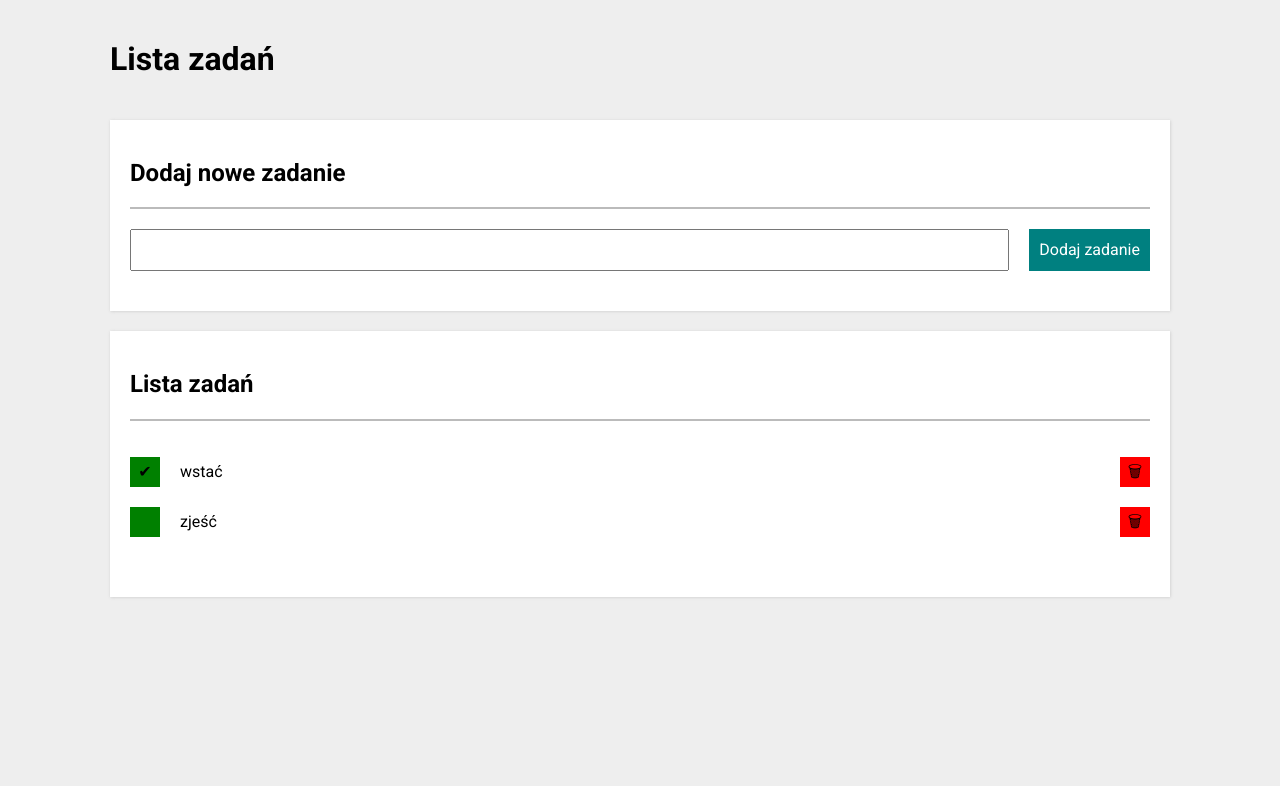
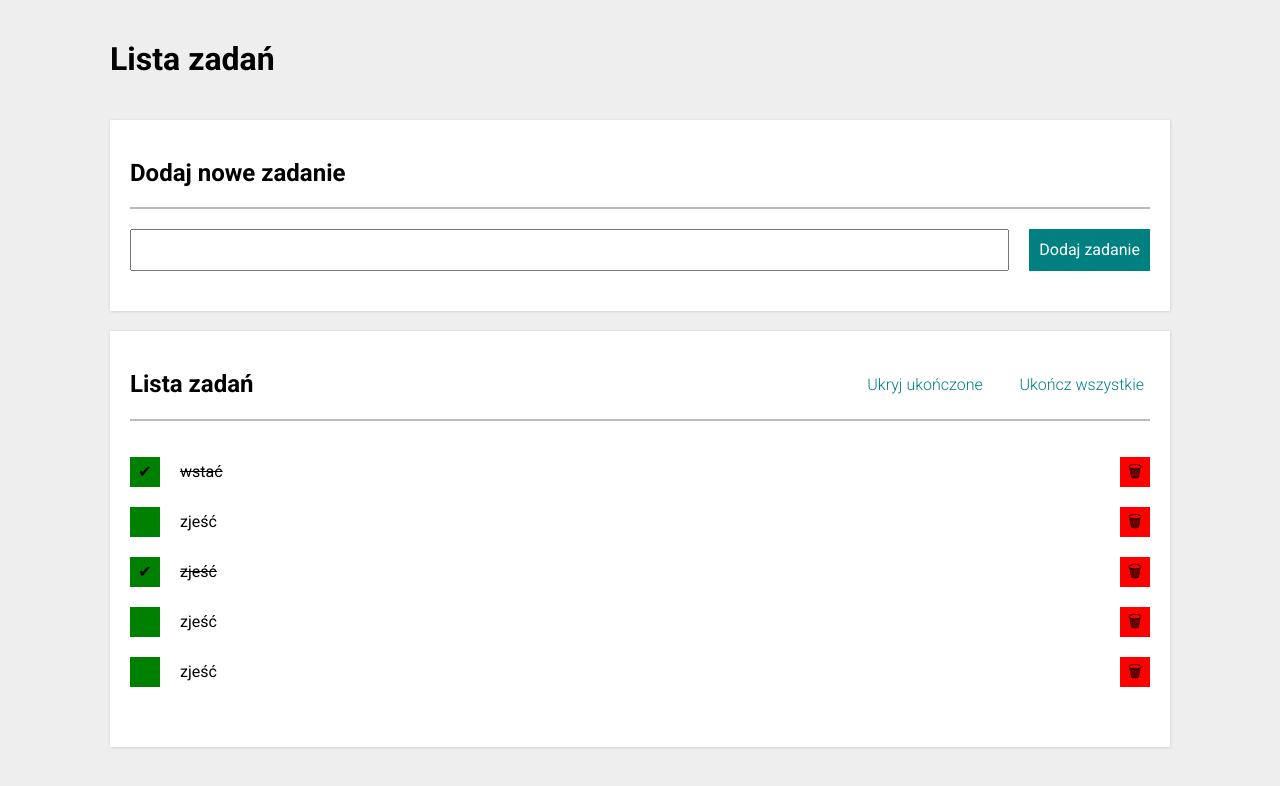
Before and after one commit to Wojciech9142/newToDoList, a plain HTML site: page index.html in a window 1280 px wide. Drawn offline with nearby package versions, Linux system fonts and the light colour scheme.

Commit message:
added showing and hiding options to to do list

```diff
--- a/css/tasklist.css
+++ b/css/tasklist.css
@@ -40,3 +40,7 @@
     align-items: center;
     margin-bottom: 20px;
 }
+
+.taskList__item--done{
+    text-decoration: line-through;
+}
--- a/index.html
+++ b/index.html
@@ -38,7 +38,7 @@
             <header class="section__header">
                 <h2>Lista zadań</h2>
                 <div class="tasksListOptions">
-                    <button class="taskListOptions__button">Pokaż ukończone</button>
+                    <button class="taskListOptions__button">Ukryj ukończone</button>
                     <button class="taskListOptions__button">Ukończ wszystkie</button>
                 </div>
             </header>
--- a/js/script.js
+++ b/js/script.js
@@ -1,4 +1,4 @@
-{
+
 const tasksList = [
     {
         content: "wstać",
@@ -7,39 +7,85 @@
     {
         content: "zjeść",
         done: false,
-        }
+    },
+    {
+        content: "zjeść",
+        done: true,
+    },
+    {
+        content: "zjeść",
+        done: false,
+    },
+    {
+        content: "zjeść",
+        done: false,
+    },
 ];
 
 const reloadList = () => {
     const listElement = document.querySelector(".js-tasksList");
 
-        for(const task of tasksList){
+    listElement.innerHTML = "";
+
+    for (const task of tasksList) {
         listElement.innerHTML += `
-                ${(task.done) ? "<li class=\" taskList__item taskList__item--done \" >" :  "<li class=\" taskList__item \" >" }
-                    <div class="taskList__toggleButton">
+                <li class=" taskList__item ">
+                    <div class="taskList__toggleButton js-toggleButton">
                         ${(task.done) ? "✔" : ""}
                     </div>
-                        ${task.content}
-                    <div class="taskList__removeButton">
+                        <span ${task.done ? "class=\" taskList__item--done \" " : " "} > ${task.content} </span>
+                    <div class="taskList__removeButton js-removeButton">
                         🗑
                     </div>
                 </li>
             `;
     }
+
+    const toggleButtonElements = document.querySelectorAll(".js-toggleButton");
+
+    toggleButtonElements.forEach((toggleButton, index) => {
+        toggleButton.addEventListener("click", () => {
+            tasksList[index].done = !tasksList[index].done;
+            reloadList();
+            console.log(tasksList[index].done)
+        });
+    });
+
+    const removeButtonElements = document.querySelectorAll(".js-removeButton");
+
+    removeButtonElements.forEach((removeButton, index) => {
+        removeButton.addEventListener("click", () => {
+            tasksList.splice(index, 1);
+            reloadList();
+            togglingOptions();
+        });
+
+    });
+
+
+};
+
+const togglingOptions = () => {
+    const taskListOptionsButtons = document.querySelectorAll(".taskListOptions__button");
+
+    for (const option of taskListOptionsButtons) {
+        console.log(tasksList.length);
+        (tasksList.length === 0) ? option.classList.remove("taskListOptions__button--visible") : option.classList.add("taskListOptions__button--visible");
     }
+};
 
 const onFormSubmit = (event) => {
     event.preventDefault();
-    }
+};
 
 const init = () => {
     const formElement = document.querySelector(".js-form");
 
     formElement.addEventListener("submit", onFormSubmit);
     reloadList();
+
+
+    togglingOptions();
 }
 
-
-
 init();
-}
```
Lines whose indentation alone changed are shown as unchanged.
